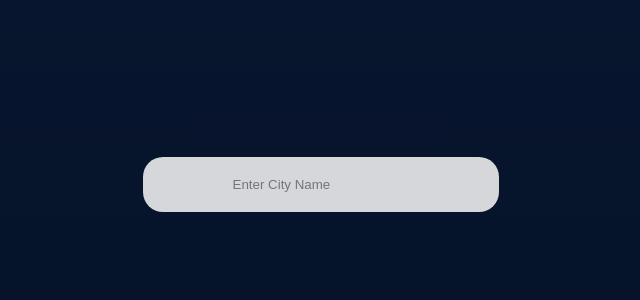
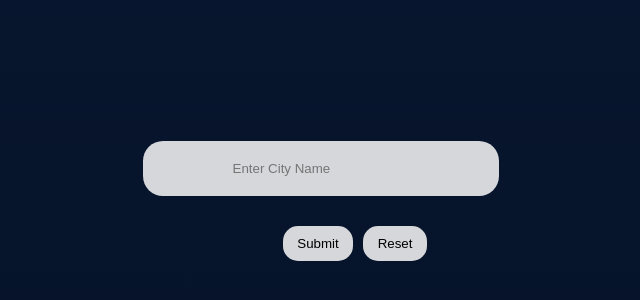
Before and after one commit to kalpitshah72/progressive-weather-react-app, a React (Create React App) app: page / in a window 1280 px wide. Shown: the part 184-484 px from the top of the page, without its empty margins (319-959 px from the left). Built offline with nearby package versions, Linux system fonts and the light colour scheme.

Commit message:
Added the Submit and Reset button as per recommendation.

```diff
--- a/src/App.css
+++ b/src/App.css
@@ -28,7 +28,16 @@ body,
   padding: 20px 7%;
   border-radius: 20px;
   border: none;
-  margin-bottom: 5%;
+  margin-bottom: 30px;
+  background: rgba(250, 250, 250, 0.85);
+}
+
+button {
+  padding: 10px 15%;
+  border-radius: 15px;
+  border: none;
+  margin-bottom: 30px;
+  margin-left: 10px;
   background: rgba(250, 250, 250, 0.85);
 }
 
--- a/src/App.js
+++ b/src/App.js
@@ -5,11 +5,11 @@ const App = () => {
   const [query, setQuery] = useState("");
   const [weather, setWeather] = useState({});
   const search = async (e) => {
-    if (e.key === "Enter") {
-      const data = await getWeather(query);
-      setWeather(data);
-      setQuery("");
-    }
+    // if (e.key === "Enter") {
+    const data = await getWeather(query);
+    setWeather(data);
+    // setQuery("");
+    // }
   };
   return (
     <div className="main-container">
@@ -19,8 +19,16 @@ const App = () => {
         placeholder="Enter City Name"
         value={query}
         onChange={(e) => setQuery(e.target.value)}
-        onKeyPress={search}
+        // onKeyPress={search}
       />
+      <div style={{ display: "flex" }}>
+        <button type="submit" onClick={search}>
+          Submit
+        </button>
+        <button type="reset" onClick={() => setQuery("")}>
+          Reset
+        </button>
+      </div>
       {weather.main && (
         <div className="city">
           <h2 className="city-name">
```
